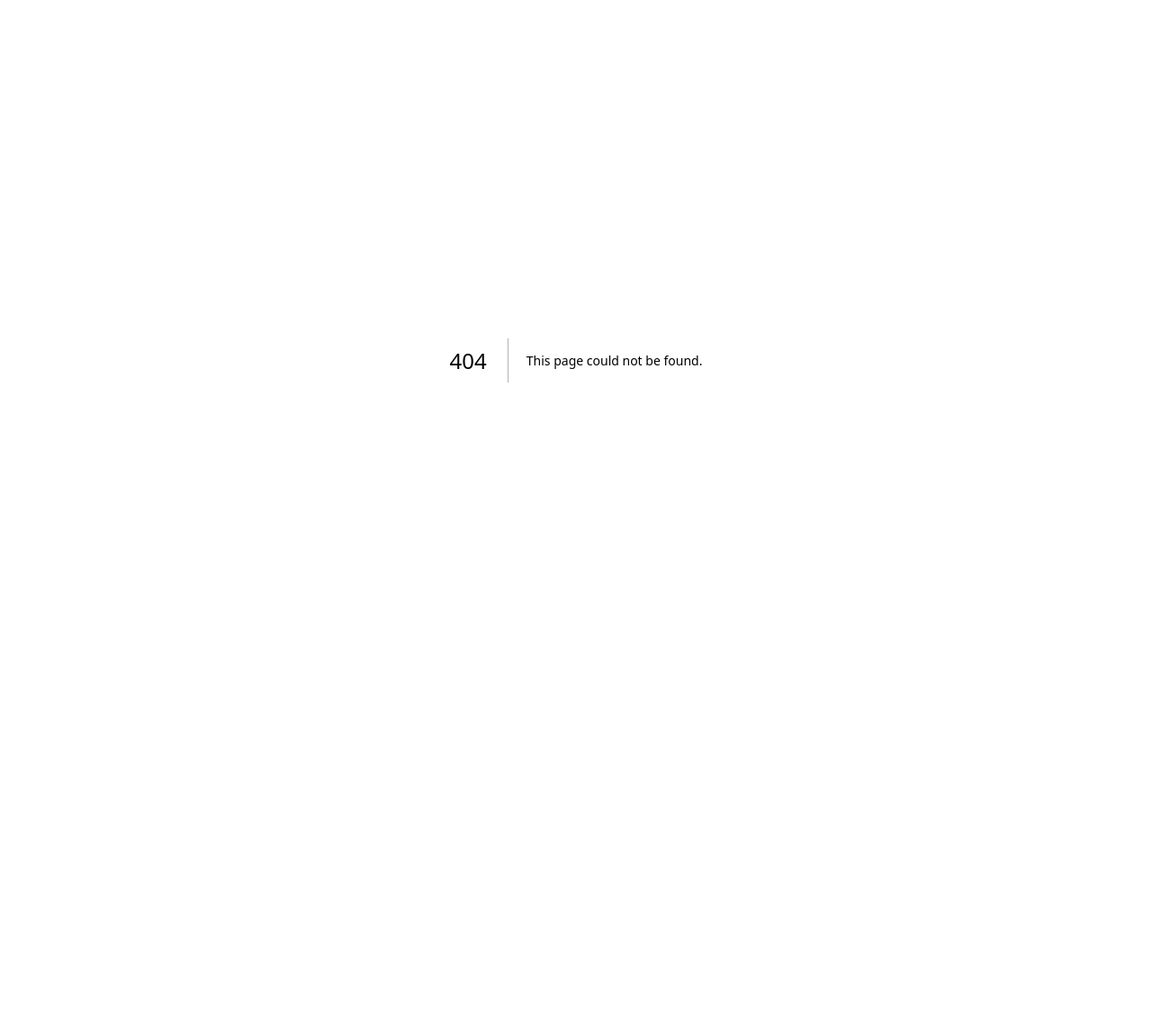
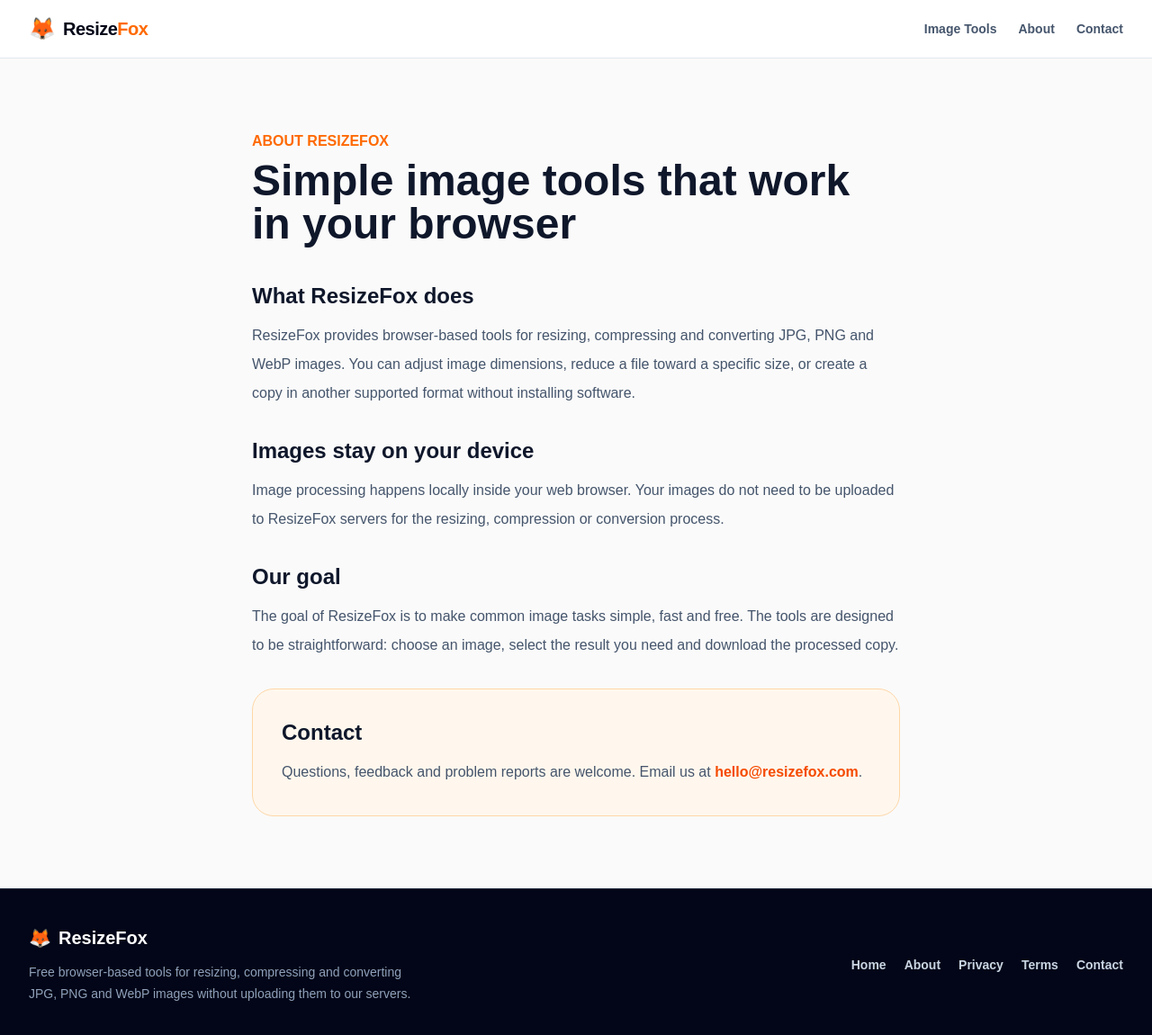
Before and after one commit to smiledoneholy/resizefox, a Next.js app: page /about in a window 1280 px wide. Before the commit this address had no page. Shown: the top 1150 px of the page at 90% size. Before the commit the page ends 800 px from the top, so only its background shows below. Built offline with nearby package versions, Linux system fonts and the light colour scheme.

Commit message:
Improve navigation and trust pages for AdSense

```diff
--- /dev/null
+++ b/app/SiteChrome.tsx
@@ -0,0 +1,79 @@
+import Link from "next/link";
+
+const navigation = [
+  { href: "/#image-tools", label: "Image Tools" },
+  { href: "/about", label: "About" },
+  { href: "/contact", label: "Contact" },
+];
+
+const footerLinks = [
+  { href: "/", label: "Home" },
+  { href: "/about", label: "About" },
+  { href: "/privacy", label: "Privacy" },
+  { href: "/terms", label: "Terms" },
+  { href: "/contact", label: "Contact" },
+];
+
+export function SiteHeader() {
+  return (
+    <header className="border-b border-slate-200 bg-white text-slate-950">
+      <div className="mx-auto flex max-w-7xl items-center justify-between gap-3 px-4 py-4 sm:px-8">
+        <Link href="/" className="flex shrink-0 items-center gap-2">
+          <span className="text-2xl" aria-hidden="true">🦊</span>
+          <span className="text-lg font-extrabold tracking-tight sm:text-xl">
+            Resize<span className="text-orange-500">Fox</span>
+          </span>
+        </Link>
+
+        <nav
+          aria-label="Main navigation"
+          className="flex items-center gap-3 text-xs font-semibold text-slate-600 sm:gap-6 sm:text-sm"
+        >
+          {navigation.map((item) => (
+            <Link
+              key={item.href}
+              href={item.href}
+              className="transition hover:text-orange-600"
+            >
+              {item.label}
+            </Link>
+          ))}
+        </nav>
+      </div>
+    </header>
+  );
+}
+
+export function SiteFooter() {
+  return (
+    <footer className="border-t border-slate-800 bg-slate-950 text-white">
+      <div className="mx-auto flex max-w-7xl flex-col gap-7 px-5 py-10 sm:px-8 md:flex-row md:items-center md:justify-between">
+        <div className="max-w-md">
+          <Link href="/" className="flex items-center gap-2 text-xl font-extrabold">
+            <span aria-hidden="true">🦊</span>
+            ResizeFox
+          </Link>
+          <p className="mt-3 text-sm leading-6 text-slate-400">
+            Free browser-based tools for resizing, compressing and converting
+            JPG, PNG and WebP images without uploading them to our servers.
+          </p>
+        </div>
+
+        <nav
+          aria-label="Footer navigation"
+          className="flex flex-wrap gap-x-5 gap-y-3 text-sm font-semibold text-slate-300"
+        >
+          {footerLinks.map((item) => (
+            <Link
+              key={item.href}
+              href={item.href}
+              className="transition hover:text-white"
+            >
+              {item.label}
+            </Link>
+          ))}
+        </nav>
+      </div>
+    </footer>
+  );
+}
--- /dev/null
+++ b/app/about/page.tsx
@@ -0,0 +1,73 @@
+import type { Metadata } from "next";
+
+export const metadata: Metadata = {
+  title: "About",
+  description:
+    "Learn how ResizeFox provides simple, fast and free browser-based tools for resizing and compressing images privately on your device.",
+  alternates: {
+    canonical: "/about",
+  },
+};
+
+export default function AboutPage() {
+  return (
+    <main className="min-h-screen bg-[#fafafa] text-slate-900">
+      <article className="mx-auto max-w-3xl px-6 py-16 sm:py-20">
+        <p className="font-bold text-orange-500">ABOUT RESIZEFOX</p>
+        <h1 className="mt-2 text-4xl font-black sm:text-5xl">
+          Simple image tools that work in your browser
+        </h1>
+
+        <div className="mt-10 space-y-8 text-base leading-8 text-slate-600">
+          <section>
+            <h2 className="text-2xl font-bold text-slate-900">
+              What ResizeFox does
+            </h2>
+            <p className="mt-3">
+              ResizeFox provides browser-based tools for resizing, compressing
+              and converting JPG, PNG and WebP images. You can adjust image
+              dimensions, reduce a file toward a specific size, or create a
+              copy in another supported format without installing software.
+            </p>
+          </section>
+
+          <section>
+            <h2 className="text-2xl font-bold text-slate-900">
+              Images stay on your device
+            </h2>
+            <p className="mt-3">
+              Image processing happens locally inside your web browser. Your
+              images do not need to be uploaded to ResizeFox servers for the
+              resizing, compression or conversion process.
+            </p>
+          </section>
+
+          <section>
+            <h2 className="text-2xl font-bold text-slate-900">
+              Our goal
+            </h2>
+            <p className="mt-3">
+              The goal of ResizeFox is to make common image tasks simple, fast
+              and free. The tools are designed to be straightforward: choose an
+              image, select the result you need and download the processed copy.
+            </p>
+          </section>
+
+          <section className="rounded-3xl border border-orange-200 bg-orange-50 p-6 sm:p-8">
+            <h2 className="text-2xl font-bold text-slate-900">Contact</h2>
+            <p className="mt-3">
+              Questions, feedback and problem reports are welcome. Email us at{" "}
+              <a
+                href="mailto:hello@resizefox.com"
+                className="font-bold text-orange-600 hover:text-orange-700"
+              >
+                hello@resizefox.com
+              </a>
+              .
+            </p>
+          </section>
+        </div>
+      </article>
+    </main>
+  );
+}
--- a/app/contact/page.tsx
+++ b/app/contact/page.tsx
@@ -1,26 +1,16 @@
 import type { Metadata } from "next";
-import Link from "next/link";
 
 export const metadata: Metadata = {
   title: "Contact",
   description: "Contact the ResizeFox team.",
+  alternates: {
+    canonical: "/contact",
+  },
 };
 
 export default function ContactPage() {
   return (
     <main className="min-h-screen bg-[#fafafa] text-slate-900">
-      <header className="border-b border-slate-200 bg-white">
-        <div className="mx-auto flex max-w-5xl items-center justify-between px-6 py-5">
-          <Link href="/" className="text-xl font-extrabold">
-            🦊 Resize<span className="text-orange-500">Fox</span>
-          </Link>
-
-          <Link href="/" className="text-sm font-semibold text-slate-600">
-            Back to Home
-          </Link>
-        </div>
-      </header>
-
       <section className="mx-auto max-w-3xl px-6 py-16">
         <p className="font-bold text-orange-500">CONTACT</p>
 
--- a/app/layout.tsx
+++ b/app/layout.tsx
@@ -1,5 +1,6 @@
 import type { Metadata } from "next";
 import { GoogleAnalytics } from "@next/third-parties/google";
+import { SiteFooter, SiteHeader } from "./SiteChrome";
 import "./globals.css";
 
 export const metadata: Metadata = {
@@ -60,7 +61,11 @@
 }>) {
   return (
     <html lang="en">
-      <body>{children}</body>
+      <body>
+        <SiteHeader />
+        {children}
+        <SiteFooter />
+      </body>
       <GoogleAnalytics gaId="G-64KRV3M9TN" />
     </html>
   );
--- a/app/privacy/page.tsx
+++ b/app/privacy/page.tsx
@@ -1,27 +1,17 @@
 import type { Metadata } from "next";
-import Link from "next/link";
 
 export const metadata: Metadata = {
   title: "Privacy Policy",
   description:
     "Read the ResizeFox privacy policy and learn how your images and data are handled.",
+  alternates: {
+    canonical: "/privacy",
+  },
 };
 
 export default function PrivacyPage() {
   return (
     <main className="min-h-screen bg-[#fafafa] text-slate-900">
-      <header className="border-b border-slate-200 bg-white">
-        <div className="mx-auto flex max-w-5xl items-center justify-between px-6 py-5">
-          <Link href="/" className="text-xl font-extrabold">
-            🦊 Resize<span className="text-orange-500">Fox</span>
-          </Link>
-
-          <Link href="/" className="text-sm font-semibold text-slate-600">
-            Back to Home
-          </Link>
-        </div>
-      </header>
-
       <article className="mx-auto max-w-3xl px-6 py-16">
         <h1 className="text-4xl font-black">Privacy Policy</h1>
 
--- a/app/sitemap.ts
+++ b/app/sitemap.ts
@@ -27,6 +27,12 @@
       lastModified: new Date(),
       changeFrequency: "monthly",
       priority: 0.5,
+    },
+    {
+      url: `${baseUrl}/about`,
+      lastModified: new Date(),
+      changeFrequency: "monthly",
+      priority: 0.6,
     },
     {
   url: `${baseUrl}/resize-image-to-100kb`,
--- a/app/terms/page.tsx
+++ b/app/terms/page.tsx
@@ -1,26 +1,16 @@
 import type { Metadata } from "next";
-import Link from "next/link";
 
 export const metadata: Metadata = {
   title: "Terms of Use",
   description: "Terms and conditions for using ResizeFox.",
+  alternates: {
+    canonical: "/terms",
+  },
 };
 
 export default function TermsPage() {
   return (
     <main className="min-h-screen bg-[#fafafa] text-slate-900">
-      <header className="border-b border-slate-200 bg-white">
-        <div className="mx-auto flex max-w-5xl items-center justify-between px-6 py-5">
-          <Link href="/" className="text-xl font-extrabold">
-            🦊 Resize<span className="text-orange-500">Fox</span>
-          </Link>
-
-          <Link href="/" className="text-sm font-semibold text-slate-600">
-            Back to Home
-          </Link>
-        </div>
-      </header>
-
       <article className="mx-auto max-w-3xl px-6 py-16">
         <h1 className="text-4xl font-black">Terms of Use</h1>
 
```
Also changed, not shown: app/page.tsx (+1 -78 lines).
